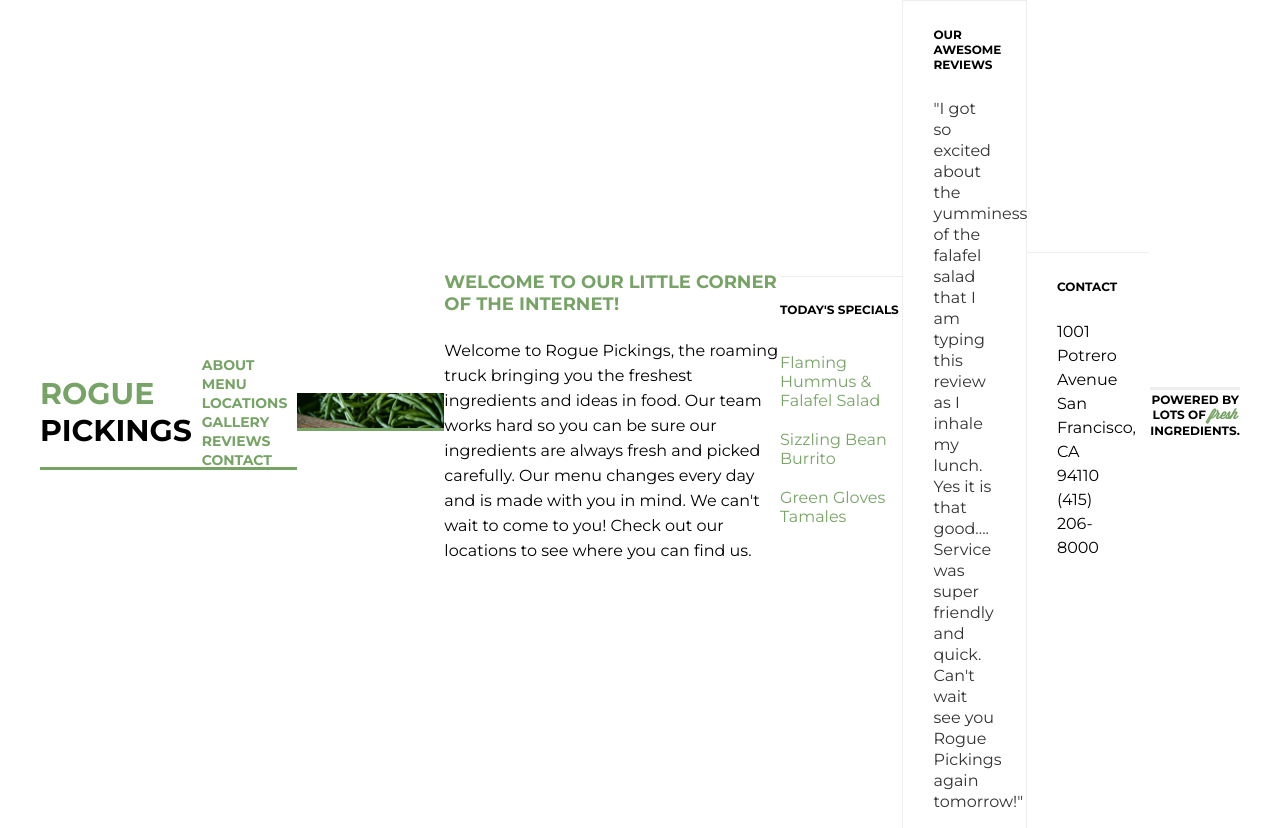
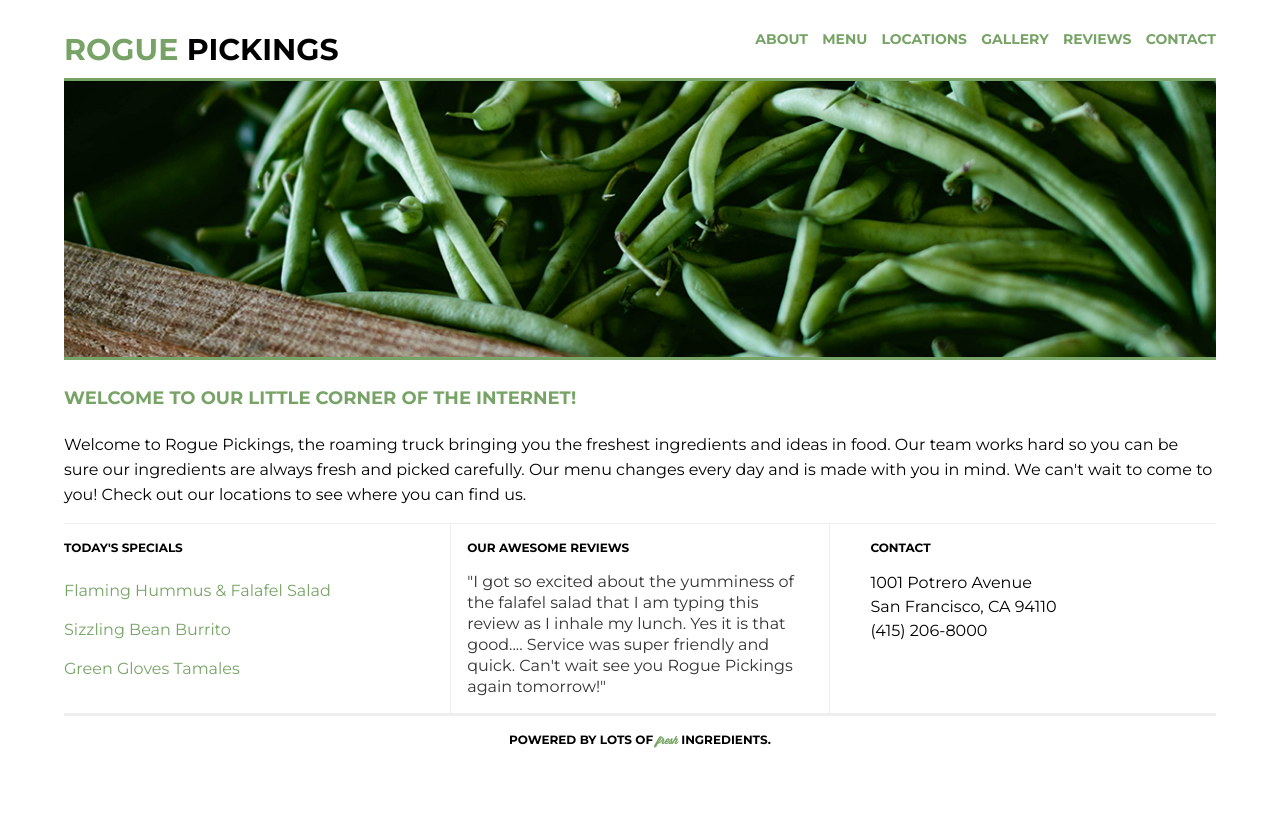
Before and after one commit to eileenschaubert/rogue-pickings-206, a plain HTML site: page index.html in a window 1280 px wide. After the commit the page ends 800 px from the top, so only its background shows below. Drawn offline with Linux system fonts and the light colour scheme.

Commit message:
finish styling

```diff
--- a/css/main.css
+++ b/css/main.css
@@ -10,9 +10,6 @@ html {
 body {
 	font-family: 'Montserrat', Helvetica, Arial, sans-serif;
 	font-size: 1em;
-}
-
-.flex-centered {
 	display: flex;
 	justify-content: center;
 	align-items: center;
@@ -20,7 +17,11 @@ body {
 
 .container{
 	max-width: 1200px;
-	margin: 0 auto;
+	width: 90%;
+	display: flex;
+	justify-content: center;
+	align-items: center;
+	flex-flow: row wrap;
 }
 
 h1,
@@ -47,28 +48,32 @@ h4 {
 p {
 	font-size: .875em;
 	line-height: 21px;
-    padding: 0 30px;
 }
 
 /*The widths are in a percentage!*/
 header {
-	height: 110px;
+	text-align: center;
 	border-bottom: 3px solid #77a466;
-	margin: 0 auto;
+	width: 100%;
+	display: flex;
+	justify-content: center;
+	align-items: center;
+	flex-flow: row wrap;
 }
 
 header h1 {
-	float: left;
-	margin: 0;
-	padding: 38px 0;
+	padding: .75em 0;
+	margin-bottom: 0;
+	border-bottom: 3px solid #77a466;
+	width: 100%;
 }
 header h1 span {
 	color: #77a466;
 }
 
 header nav {
-	float: right;
-	padding: 46px 0;
+	padding: 20px 0;
+	width: 100%;
 }
 header nav ul {
 	margin: 0;
@@ -77,10 +82,11 @@ header nav ul {
 header nav ul li {
 	text-transform: uppercase;
 	font-weight: 700;
-	font-size: 14px;
-	padding: 0 10px;
-	display: inline;
+	font-size: .875em;
+	padding: 10px 0;
+	list-style: none;
 }
+
 header nav ul li a{
 	text-decoration: none;
 	color:#77a466;
@@ -89,23 +95,17 @@ header nav ul li a{
 /*The widths are in a percentage!*/
 .top-section,
 .bottom-section {
-	margin: 0 auto;
-	clear: both;
+	display: flex;
+	justify-content: center;
+	align-items: center;
+	flex-flow: row wrap;
 }
 
-.main-image {
-	height: auto;
-	float: left;
-}
 .main-image img {
 	width: 100%;
 	border-bottom: 3px solid #77a466;
 }
 
-.main-title {
-	height: auto;
-	float: left;
-}
 .main-title h3 {
 	text-align: left;
 	padding: 5px 0;
@@ -113,31 +113,15 @@ header nav ul li a{
 }
 .main-title p {
 	padding: 0;
-	font-size: 16px;
-	line-height: 25px;
+	font-size: 1em;
+	line-height: 1.5625em;
 }
 
 .section-one,
 .section-two,
 .section-three {
-	width: 33%;
-	height: auto;
-	float: left;
 	border-top: 1px solid #eee;
-}
-
-.section-one h4 {
-	padding: 10px 0;
-}
-
-.section-two {
-	border-left: 1px solid #eee;
-	border-right: 1px solid #eee;
-}
-
-.section-two h4,
-.section-three h4 {
-	padding: 10px 30px;
+	width: 100%;
 }
 
 .menu {
@@ -151,26 +135,69 @@ header nav ul li a{
 
 .reviews {
 	color: #333;
-	font-size: 16px;
-	line-height: 21px;
+	font-size: 1em;
+	line-height: 1.3125em;
 }
 
 .address {
-	font-size: 16px;
-	line-height: 24px;
+	font-size: 1em;
+	line-height: 1.5em;
 }
 
 /*The widths are in a percentage!*/
 footer {
-	height: 50px;
 	border-top: 3px solid #eee;
-	margin: 0 auto;
-	clear: both;
 	text-align: center;
+	display: flex;
+	justify-content: center;
+	align-items: center;
+	width: 100%;
 }
 footer span {
 	font-family: 'Wisdom Script', cursive;
 	text-transform: lowercase;
 	color: #77a466;
-	font-size: 14px;
+	font-size: .875em;
 }
+
+@media all and (min-width:768px) {
+    /* Tablet styles here */
+		.bottom-section {
+			justify-content: space-between;
+			align-items: flex-start;
+			border-top: 1px solid #eee
+		}
+		.section-one, .section-two, .section-three {
+			border-top: none;
+			flex-basis: 30%;
+		}
+		.section-two {
+			border-left: 1px solid #eee;
+			border-right: 1px solid #eee;
+			padding: 0 1em;
+		}
+}
+
+@media all and (min-width:1200px) {
+    /* Desktop styles here */
+
+	header {
+		justify-content: space-between;
+	}
+
+	header h1 {
+		width: 30%;
+		padding: 0;
+		border-bottom: none;
+		text-align: left;
+	}
+
+	header nav {
+		width: 40%;
+	}
+
+	header nav ul {
+     display: flex;
+     justify-content: space-between;
+ 	}
+}
--- a/index.html
+++ b/index.html
@@ -9,9 +9,9 @@
         <link rel="stylesheet" href="css/main.css">
         <link href="https://fonts.googleapis.com/css?family=Montserrat:400,700" rel="stylesheet">
     </head>
-    <body class="flex-centered">
-        <div class="container flex-centered">
-            <header class="flex-centered">
+    <body>
+        <div class="container">
+            <header>
                 <h1><span>rogue</span> pickings</h1>
                 <nav>
                     <ul>
@@ -36,14 +36,14 @@
                     </ul>
                 </nav>
             </header>
-            <section class="top-section flex-centered">
+            <section class="top-section">
                 <div class="main-image"><img src="img/download.jpg" alt="green beans" /></div>
                 <div class="main-title">
                     <h3>Welcome to our little corner of the internet!</h3>
                     <p>Welcome to Rogue Pickings, the roaming truck bringing you the freshest ingredients and ideas in food. Our team works hard so you can be sure our ingredients are always fresh and picked carefully. Our menu changes every day and is made with you in mind. We can't wait to come to you! Check out our locations to see where you can find us.</p>
                 </div>
             </section>
-            <section class="bottom-section flex-centered">
+            <section class="bottom-section">
                 <div class="section-one">
                     <h4>Today's Specials</h4>
                     <ul class="menu">
@@ -62,7 +62,7 @@
                         (415) 206-8000 </p>
                 </div>
             </section>
-            <footer class="flex-centered">
+            <footer>
                 <h4>Powered by lots of <span>fresh</span> ingredients.</h4>
             </footer>
         </div>
```
